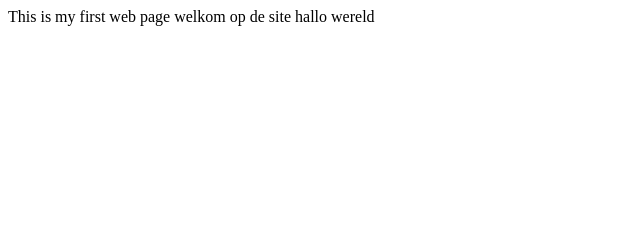
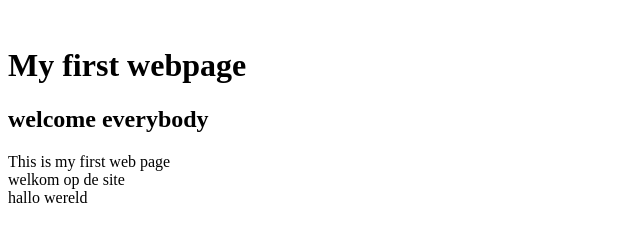
Before and after one commit to StefanVerbeek/Basis-tutorial, a plain HTML site: page index.html in a window 1280 px wide. Shown: the whole page, without its empty margins (0-640 px from the left). Drawn offline with Linux system fonts and the light colour scheme.

Commit message:
+ titles

```diff
--- a/index.html
+++ b/index.html
@@ -1,9 +1,13 @@
 <!DOCTYPE html>
 <html>
-  <title>Hatsa flats</title>
-<body>
-    This is my first web page
- welkom op de site
+  <head>
+ <title>My first webpage</title>
+  <head>
+<body> <br>
+  <h1>My first webpage</h1>
+  <h2>welcome everybody</h2>
+    This is my first web page <br>
+ welkom op de site<br>
   hallo wereld
 </body>
 </html>
```
